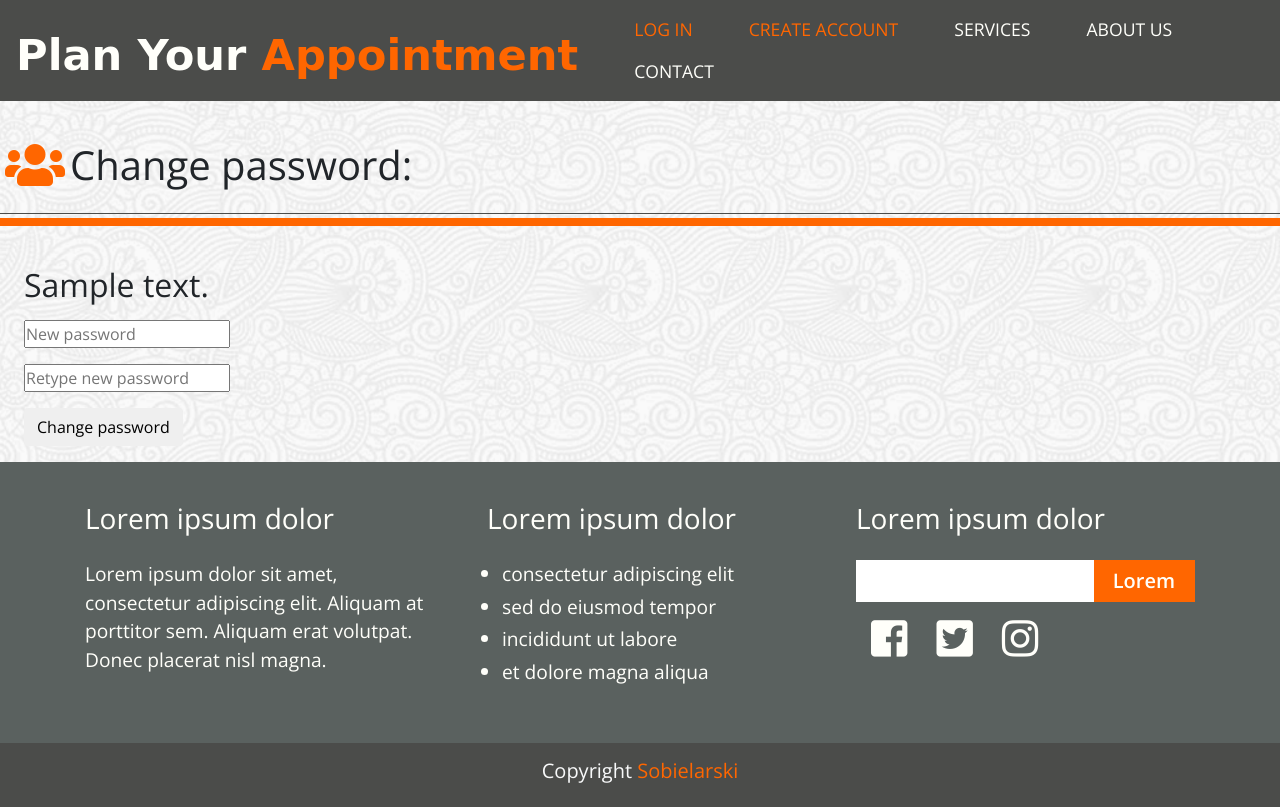
After one commit to skafnir/AMS-project, a Django app: template AMS/main/templates/main/password_change.html in a window 1280 px wide. The commit adds this page. Run offline with Django 3.2, Linux system fonts and the light colour scheme; the template is opened without the code that fills it: most values are stand-ins (such as "Sample title", 1, 10 or a date in 2020); some libraries are stand-ins or nearby versions; some web fonts are replaced.

Commit message:
Change password functionality

```diff
--- a/AMS/AMS/urls.py
+++ b/AMS/AMS/urls.py
@@ -19,7 +19,8 @@ from django.urls import path, re_path, include
 
 from appointments.views import AppointmentRequestView, AppointmentsView, \
     AppointmentRequestDelete
-from main.views import MainPageView, AboutView, ContactView, Dashboard, ServicesView, ServicesDetailsView
+from main.views import MainPageView, AboutView, ContactView, Dashboard, ServicesView, ServicesDetailsView, \
+    ChangePasswordView
 
 urlpatterns = [
     path('admin/', admin.site.urls),
@@ -34,5 +35,6 @@ urlpatterns = [
     path('appointmentrequest/', AppointmentRequestView.as_view(), name='appointment-request'),
     path('myappointments/', AppointmentsView.as_view(), name='my-appointments'),
     re_path((r'^myappointments/delete/(?P<pk>\d+)/$'), AppointmentRequestDelete.as_view(), name='appointment-delete'),
+    path('changepassword/', ChangePasswordView.as_view(), name='change-password'),
 
 ]
--- a/AMS/main/templates/main/__dashboard__.html
+++ b/AMS/main/templates/main/__dashboard__.html
@@ -60,7 +60,7 @@
                     </a>
                 </li>
                 <li class="nav-item">
-                    <a class="nav-link disabled" href="#">
+                    <a class="nav-link disabled" href="{% url 'change-password' %}">
                         <span>Change password</span>
                         <i class="fas fa-angle-right"></i>
                     </a>
--- /dev/null
+++ b/AMS/main/templates/main/password_change.html
@@ -0,0 +1,38 @@
+{% extends "main/__base__.html" %}
+
+{% block title %} My Appointments {% endblock title %}
+
+{% block content %}
+
+<section>
+        <div class="row padding-small">
+            <i class="fas fa-users icon-users"></i>
+            <h1>Change password:</h1>
+            <hr>
+            <div class="orange-line w-100"></div>
+        </div>
+    </section>
+
+    <section class="mr-4 ml-4">
+
+      <form method="POST">
+        {% csrf_token %}
+        <div class="form-group">
+          <h2>{{text}}</h2>
+        </div>
+        <div class="form-group">
+          <input type="password" name="password" placeholder="New password" />
+        </div>
+        <div class="form-group">
+          <input type="password" name="password2" placeholder="Retype new password" />
+        </div>
+
+        <div class="form-group form-group--buttons">
+          <button class="btn" type="submit">Change password</button>
+        </div>
+      </form>
+
+
+    </section>
+
+{% endblock content %}
```
Also changed, not shown: AMS/main/views.py (+23 -0 lines).
